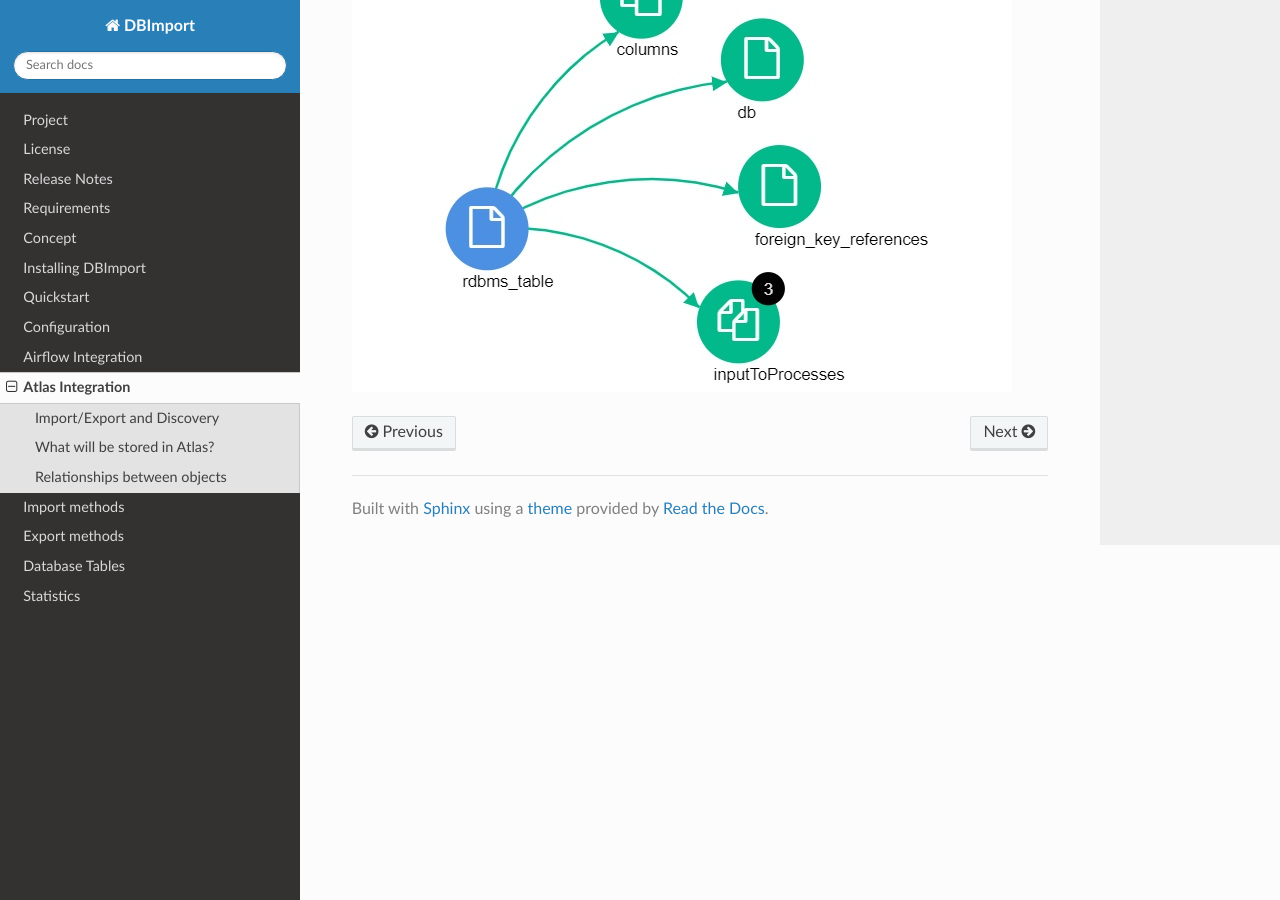
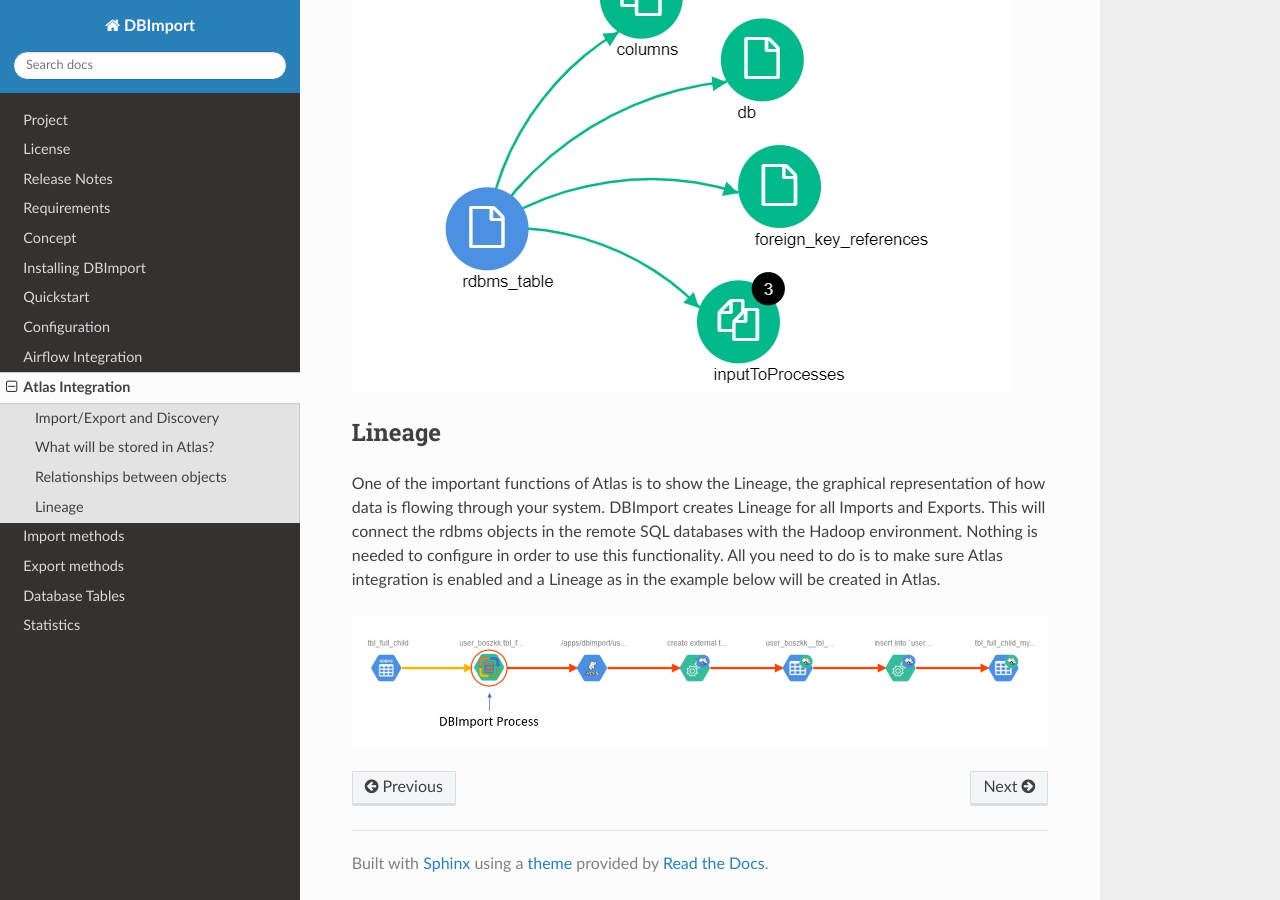
Before and after one commit to Middlecon/DBImport, a Sphinx documentation site: the page built from docs/atlas.rst, in a window 1280 px wide and 900 px high, scrolled down 3455 px. Built offline with Sphinx 7.4.7 and the Read the Docs theme 2.0.0, drawn with Linux system fonts in a browser that asks for light colours.

Commit message:
Documentation update

```diff
--- a/docs/atlas.rst
+++ b/docs/atlas.rst
@@ -113,3 +113,10 @@
 Graphical representation of what the relationships can look like in Atlas
 
 .. image:: img/atlas_relationship.jpg
+
+Lineage
+-------
+
+One of the important functions of Atlas is to show the Lineage, the graphical representation of how data is flowing through your system. DBImport creates Lineage for all Imports and Exports. This will connect the rdbms objects in the remote SQL databases with the Hadoop environment. Nothing is needed to configure in order to use this functionality. All you need to do is to make sure Atlas integration is enabled and a Lineage as in the example below will be created in Atlas.
+
+.. image:: img/atlas_lineage.jpg
```
Also changed, not shown: docs/img/atlas_lineage.jpg (added).
